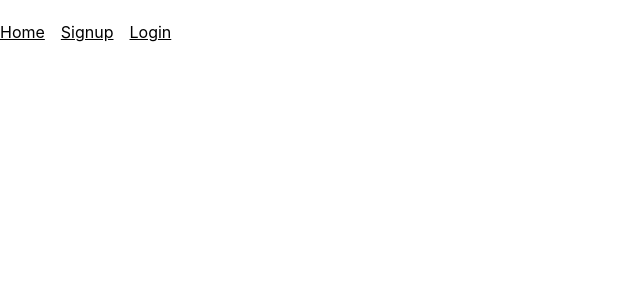
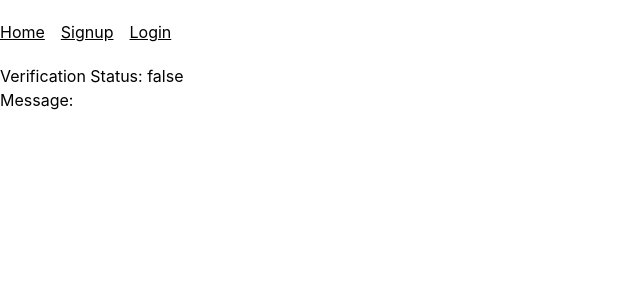
Before and after one commit to yachuh/easysplit, a React (Create React App) app: page /AccountActivation in a window 1280 px wide. Before the commit this address had no page. Shown: the top 300 px of the page, without its empty margins (0-640 px from the left). Built offline with nearby package versions, Linux system fonts and the light colour scheme; no server answers.

Commit message:
feat: account activation

```diff
--- a/src/App.js
+++ b/src/App.js
@@ -3,15 +3,20 @@ import Nav from "./components/Nav";
 import HomePage from "./pages/HomePage";
 import SignupPage from "./pages/SignupPage";
 import LoginPage from "./pages/LoginPage";
+import AccountActivationPage from "./pages/AccountActivationPage";
 
 function App() {
   return (
     <div className="container mx-auto">
       <Nav />
       <Routes>
-        <Route path="/" element={<HomePage />}/>
+        <Route index element={<HomePage />}/>
         <Route path="/login" element={<LoginPage />} />
         <Route path="/signup" element={<SignupPage />} />
+        {/* <Route path={"/#AuthMail"}>
+          <Route path="AccountActivation" element={<AccountActivationPage />} />
+        </Route> */}
+        <Route path={"AccountActivation"} element={<AccountActivationPage />} />
       </Routes>
     </div>
   );
--- /dev/null
+++ b/src/pages/AccountActivationPage.js
@@ -0,0 +1,47 @@
+import { useEffect, useState } from "react";
+import { useSearchParams } from "react-router-dom";
+
+// Function: account verification API
+const accountActivateAPI = async (guid) => {
+    const requestOptions = {
+        method: 'POST'
+    };
+
+    const resp = await fetch(`https://easysplit.rocket-coding.com/api/User/AuthMail/AccountActivation?guid=${guid}`, requestOptions);
+    const result = await resp.json();
+    console.log(result);
+    return result;
+}
+
+export default function AccountActivationPage () {
+    const [isVerified, setIsVerified] = useState(false);
+    const [message, setMessage] = useState("")
+
+    // Get the params from the URL
+    const [searchParams, setSearchParams] = useSearchParams();
+    let guid = searchParams.get("guid");
+    console.log("guid", guid);
+    //
+
+    // trigger accountActivation API
+    const accountActivate = async () => {
+        const resp = await accountActivateAPI(guid);
+        let status = resp.Status;
+        setIsVerified(status);
+        let message = resp.Message;
+        setMessage(message);
+    };
+    accountActivate();
+    //
+
+    useEffect(()=> {
+        console.log(isVerified);
+    },[isVerified]);
+
+    return(
+        <div>
+            <p>Verification Status: {isVerified ? "true": "false"}</p>
+            <p>Message: {message}</p>
+        </div>
+    )
+}
```
Also changed, not shown: 1 other file (tests, documents, lock files or other folders).
